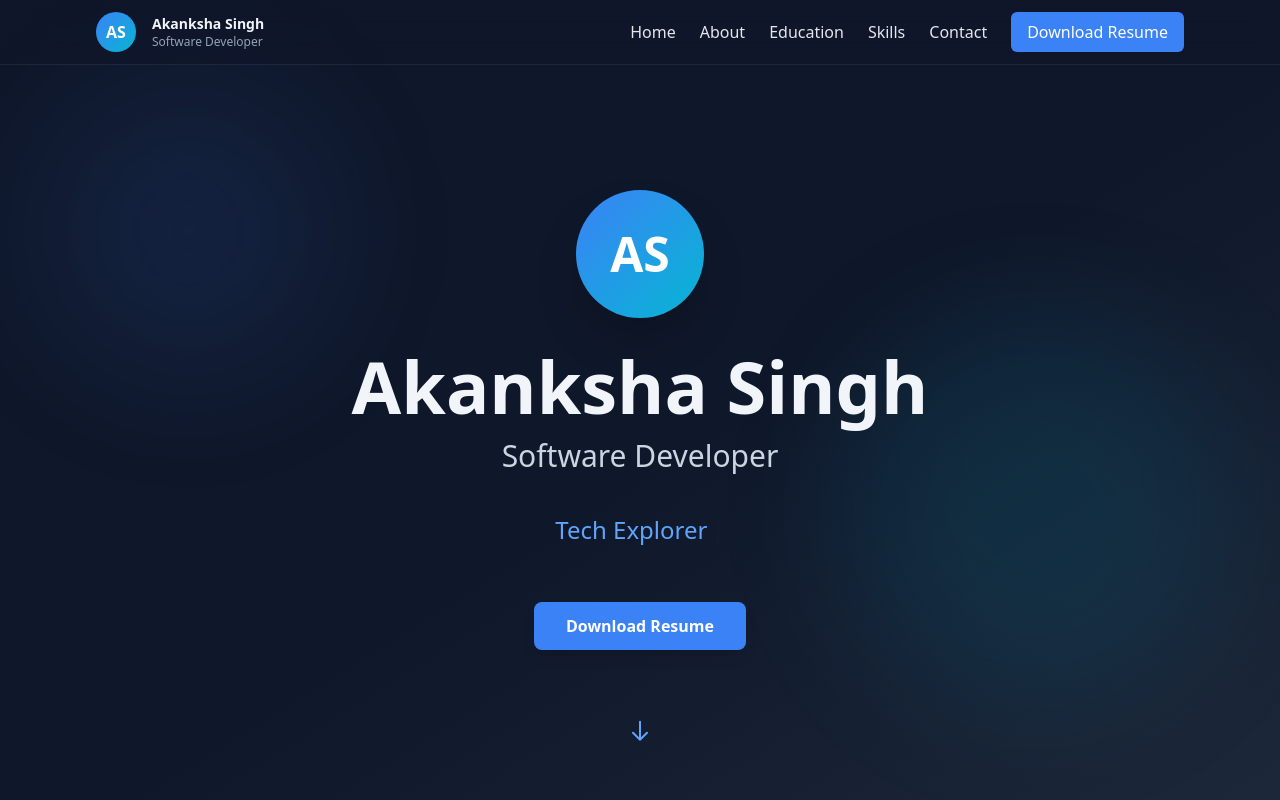
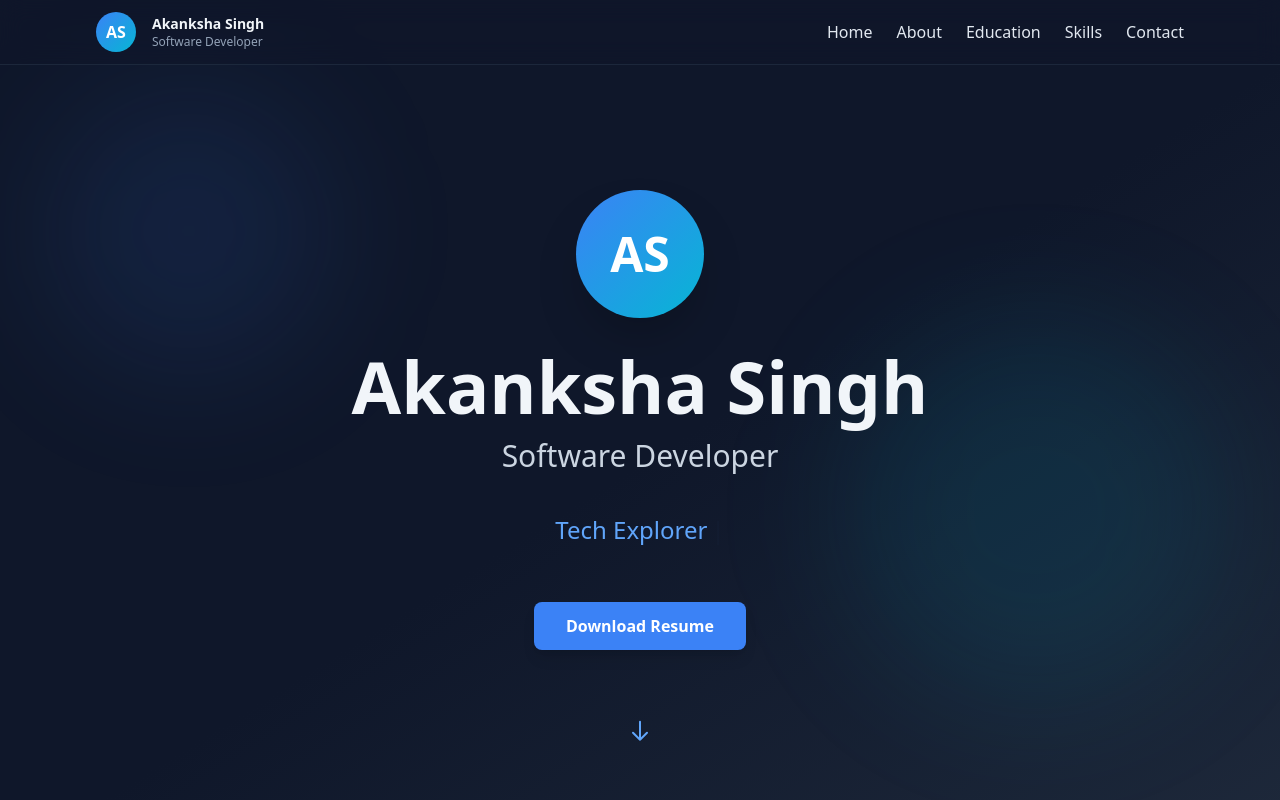
Before and after one commit to Aaakanksha30/portfolio-website, a React (Vite) app: page / in a window 1280 px wide. Shown: the top 800 px of the page. Built offline with nearby package versions, Linux system fonts and the light colour scheme.

Commit message:
GOOD TO GO

```diff
--- a/src/components/Navbar.tsx
+++ b/src/components/Navbar.tsx
@@ -24,14 +24,6 @@ function Navbar() {
             <a href="#education" className="text-slate-200 hover:text-blue-400">Education</a>
             <a href="#skills" className="text-slate-200 hover:text-blue-400">Skills</a>
             <a href="#contact" className="text-slate-200 hover:text-blue-400">Contact</a>
-            <a
-              href={RESUME_DOWNLOAD}
-              className="px-4 py-2 bg-blue-500 text-white rounded-md font-medium hover:bg-blue-600"
-              target="_blank"
-              rel="noopener noreferrer"
-            >
-              Download Resume
-            </a>
           </nav>
 
           <div className="md:hidden">
```
